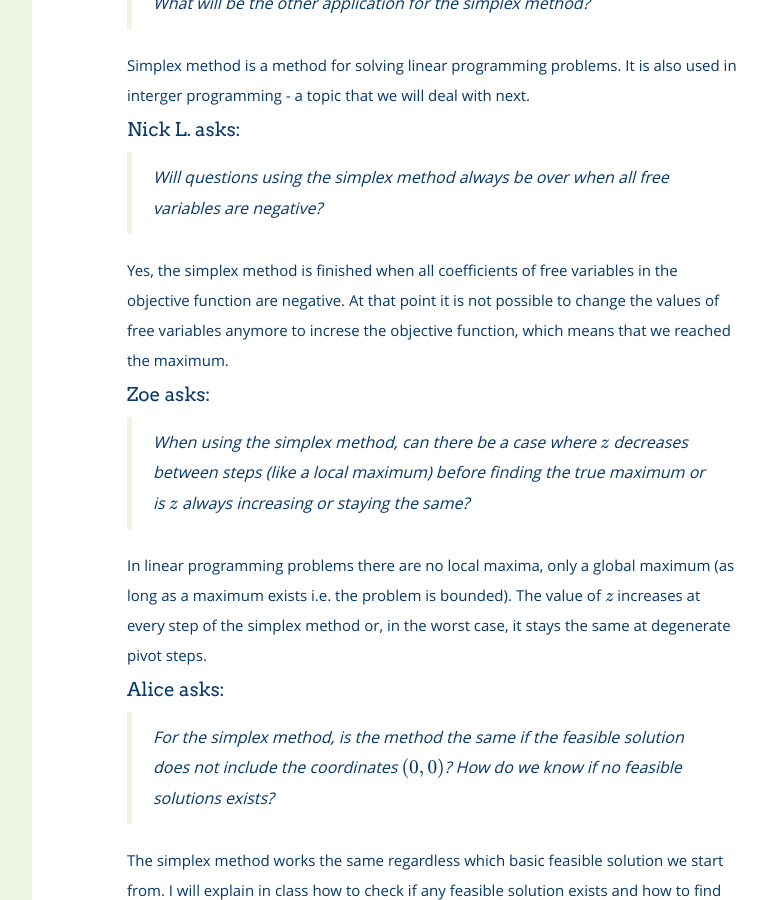
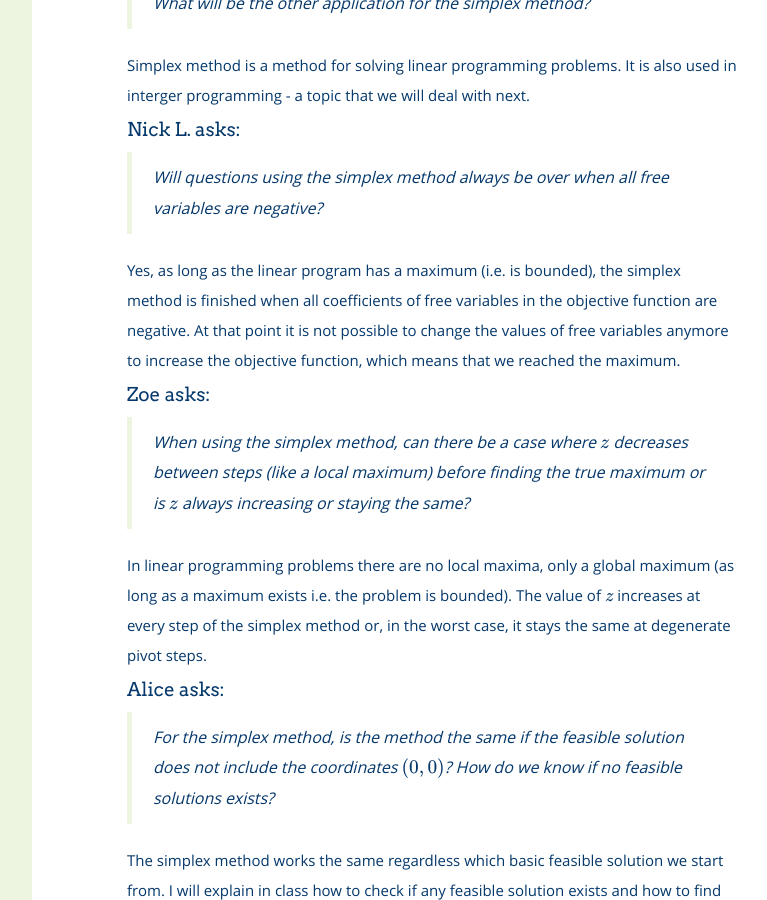
Before and after one commit to bbadzioch/461_site, a Jekyll site: the page built from modules/schedule/_posts/2000-01-03-week_3.md, in a window 1280 px wide and 900 px high, scrolled down 1690 px. Shown: the whole window, without its empty margins (288-1055 px from the left). Built offline with Jekyll 4.4.1, drawn with Linux system fonts in a browser that asks for light colours; nearby versions of some CDN libraries; formulas are drawn with MathJax 3.

Commit message:
Update weekly_digest_3.md

```diff
--- a/modules/schedule/_posts/weekly_digests/weekly_digest_3.md
+++ b/modules/schedule/_posts/weekly_digests/weekly_digest_3.md
@@ -55,10 +55,10 @@ interger programming - a topic that we will deal with next.
 > Will questions using the simplex method always be over when all free variables
 > are negative?
 
-Yes, the simplex method is finished when all coefficients of free variables in the
-objective function are negative. At that point it is not possible to change the
-values of free variables anymore to increse the objective function, which means that
-we reached the maximum.
+Yes, as long as the linear program has a maximum (i.e. is bounded), the simplex method
+is finished when all coefficients of free variables in the objective function are negative.
+At that point it is not possible to change the values of free variables anymore to increase
+the objective function, which means that we reached the maximum.
 
 
 #### Zoe asks:
```
